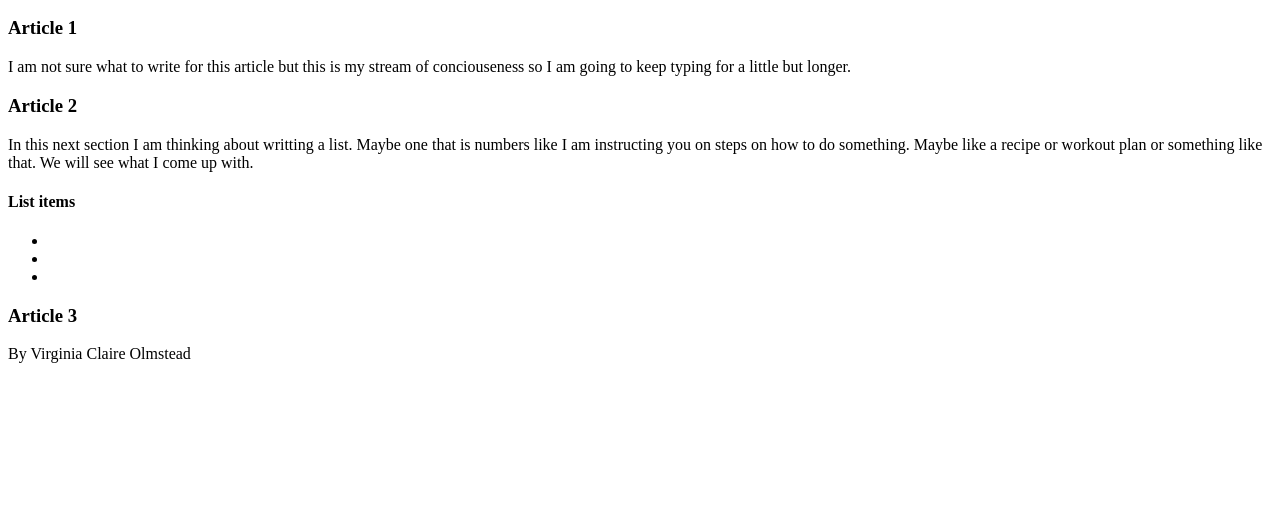
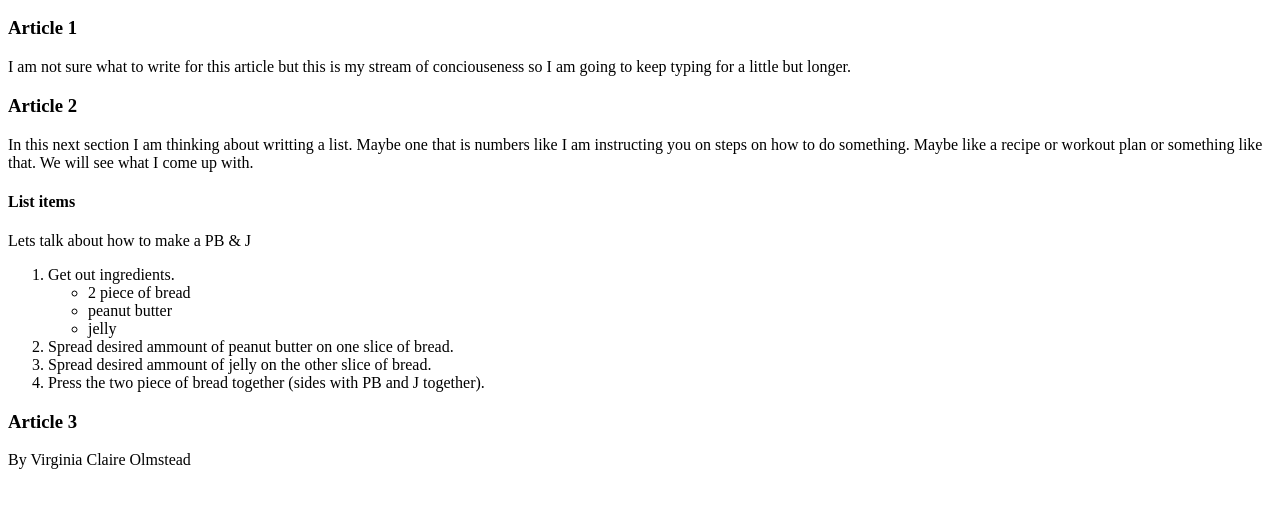
Before and after one commit to claireolmstead/commitment, a plain HTML site: page index.html in a window 1280 px wide. Shown: the part 96-604 px from the top of the page. Drawn offline with Linux system fonts and the light colour scheme.

Commit message:
adding list content

```diff
--- a/index.html
+++ b/index.html
@@ -20,11 +20,20 @@
 				In this next section I am thinking about writting a list.  Maybe one that is numbers like I am instructing you on steps on how to do something.  Maybe like a recipe or workout plan or something like that.  We will see what I come up with.
 			</p>
 			<h4>List items</h4>
-			<ul>
-				<li></li>
-				<li></li>
-				<li></li>
-			</ul>
+			<aside>Lets talk about how to make a PB & J</aside>
+			<ol>
+				<li>
+					Get out ingredients.
+					<ul>
+						<li>2 piece of bread</li>
+						<li>peanut butter</li>
+						<li>jelly</li>
+					</ul>
+				</li>
+				<li>Spread desired ammount of peanut butter on one slice of bread.</li>
+				<li>Spread desired ammount of jelly on the other slice of bread.</li>
+				<li>Press the two piece of bread together (sides with PB and J together).</li>
+			</ol>
 		</article>
 		<article>
 			<h3>Article 3</h3>
```
